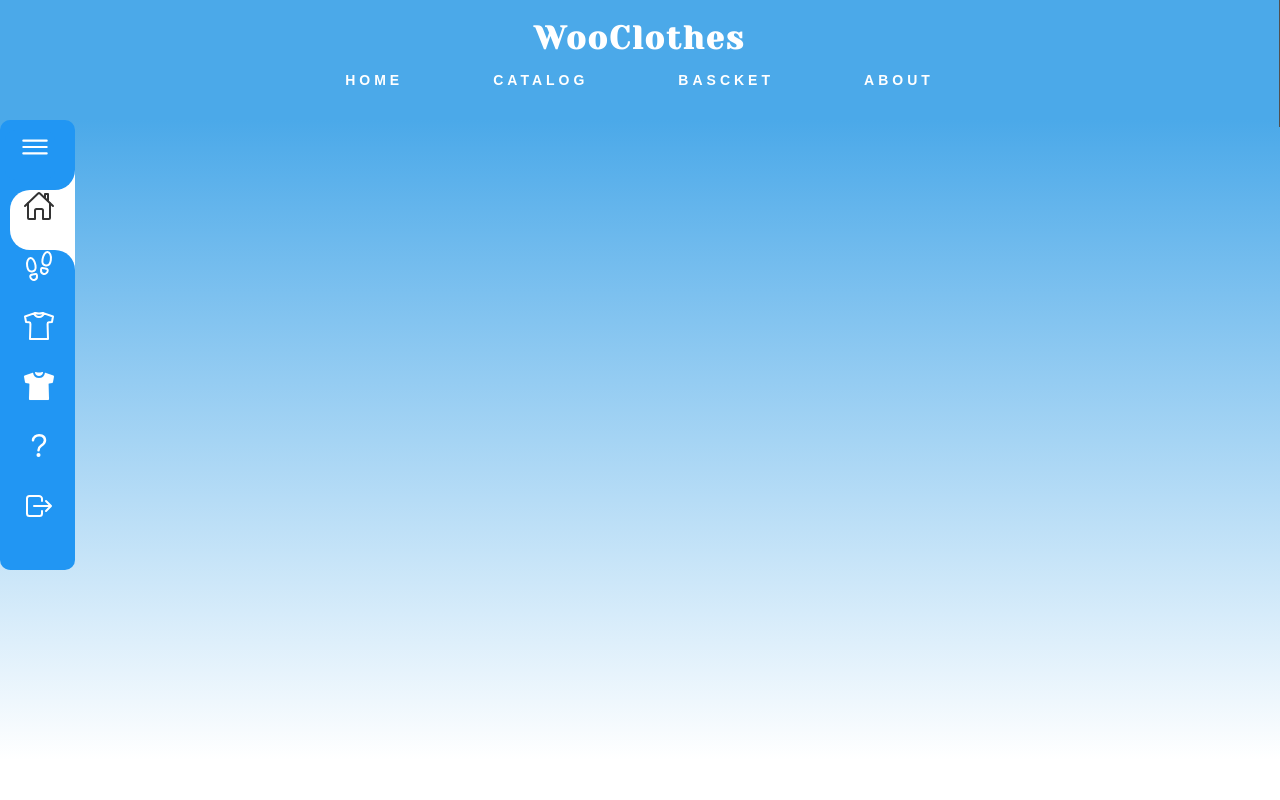
After one commit to nikolin-2001/DjangoHtml, a Django app: template myapi/templates/myapi/catalog_form.html in a window 1280 px wide. The commit adds this page. Run offline with Django 4.2, Linux system fonts and the light colour scheme; the template is opened without the code that fills it, so the values that code supplies are empty.

Commit message:
catalog create

```diff
--- a/myapi/models.py
+++ b/myapi/models.py
@@ -50,3 +50,6 @@
     class Meta:
         verbose_name = 'кофту'
         verbose_name_plural = 'кофты'
+
+class Catalog(models.Model):
+    text = models.TextField('Текст', max_length=5000)
--- /dev/null
+++ b/myapi/templates/myapi/catalog_form.html
@@ -0,0 +1,20 @@
+{% include "myapi/navbar.html" %}
+
+{% load static %}
+<!DOCTYPE html>
+<html lang="en">
+<head>
+    <meta charset="utf-8">
+    <title>WooShop</title>
+    <link rel="stylesheet" href="{% static 'css/navbar.css' %}" type="text/css">
+    <link rel="stylesheet" href="{% static 'css/catalog-form.css' %}" type="text/css">
+    <link rel="stylesheet" href="{% static 'css/sidebar.css' %}" type="text/css">
+
+</head>
+
+<body class="body-cart body-navbar content">
+    <div class="content-sidebar">
+        {% include "myapi/sidebar.html" %}
+    </div>
+</body>
+</html>
--- a/myapi/templates/myapi/navbar.html
+++ b/myapi/templates/myapi/navbar.html
@@ -1,24 +1,27 @@
 <header class="header-navbar content-sidebar content-header " >
     <a href="#" class="logo">WooClothes </a>
     <ul class="ul-navbar">
-        <li class="li-navbar"><a class="a-navbar" href="#">
+        <li class="li-navbar"><a class="a-navbar" href="/">
             <span class="span-navbar"></span>
             <span class="span-navbar"></span>
             <span class="span-navbar"></span>
             <span class="span-navbar"></span>
             Home
         </a></li>
-        <li class="li-navbar"><a class="a-navbar" href="#">            <span class="span-navbar"></span>
+        <li class="li-navbar"><a class="a-navbar" href="/catalog">
+            <span class="span-navbar"></span>
             <span class="span-navbar"></span>
             <span class="span-navbar"></span>
             <span class="span-navbar"></span>
         Catalog</a></li>
-        <li class="li-navbar"><a class="a-navbar" href="#">            <span class="span-navbar"></span>
+        <li class="li-navbar"><a class="a-navbar" href="#">
+            <span class="span-navbar"></span>
             <span class="span-navbar"></span>
             <span class="span-navbar"></span>
             <span class="span-navbar"></span>
         Bascket</a></li>
-        <li class="li-navbar"><a class="a-navbar" href="#">            <span class="span-navbar"></span>
+        <li class="li-navbar"><a class="a-navbar" href="#">
+            <span class="span-navbar"></span>
             <span class="span-navbar"></span>
             <span class="span-navbar"></span>
             <span class="span-navbar"></span>
--- /dev/null
+++ b/myapi/templates/myapi/sidebar.html
@@ -0,0 +1,85 @@
+
+<div class="navigation">
+        <div class="toggle">
+            <ion-icon name="menu-outline" class="open"></ion-icon>
+            <ion-icon name="close-outline" class="close"></ion-icon>
+        </div>
+        <ul class="saidbar-ul">
+            <li class="list saidbar-li active">
+                <b></b>
+                <b></b>
+                <a class="saidbar-a" href="#">
+                    <span class="saidbar-icon"><ion-icon name="home-outline"></ion-icon></span>
+                    <span class="saidbar-title">Дом</span>
+                </a>
+            </li>
+            <li class="list saidbar-li">
+                <b></b>
+                <b></b>
+                <a class="saidbar-a" href="#" >
+                    <span class="saidbar-icon"><ion-icon name="footsteps-outline"></ion-icon></span>
+                    <span class="saidbar-title">Кроссовки</span>
+                </a>
+            </li>
+            <li class="list saidbar-li">
+                <b></b>
+                <b></b>
+                <a class="saidbar-a" href="#">
+                    <span class="saidbar-icon"> <ion-icon name="shirt-outline"></ion-icon> </span>
+                    <span class="saidbar-title">Футболки</span>
+                </a>
+            </li>
+            <li class="list saidbar-li">
+                <b></b>
+                <b></b>
+                <a class="saidbar-a" href="#">
+                    <span class="saidbar-icon"><ion-icon name="shirt"></ion-icon></span>
+                    <span class="saidbar-title">Кофты</span>
+                </a>
+            </li>
+            <li class="list saidbar-li">
+                <b></b>
+                <b></b>
+                <a class="saidbar-a" href="#">
+                    <span class="saidbar-icon"><ion-icon name="help-outline"></ion-icon></span>
+                    <span class="saidbar-title">Помощь</span>
+                </a>
+            </li>
+            <li class="list saidbar-li">
+                <b></b>
+                <b></b>
+                <a class="saidbar-a" href="#">
+                    <span class="saidbar-icon"><ion-icon name="log-out-outline"></ion-icon></span>
+                    <span class="saidbar-title">Выйти</span>
+                </a>
+            </li>
+        </ul>
+    </div>
+
+
+
+    <script type="module" src="https://unpkg.com/ionicons@5.5.2/dist/ionicons/ionicons.esm.js"></script>
+    <script nomodule src="https://unpkg.com/ionicons@5.5.2/dist/ionicons/ionicons.js"></script>
+
+    <script>
+        let menuToggle = document.querySelector('.toggle');
+        let navigation = document.querySelector('.navigation')
+        menuToggle.onclick = function(){
+            menuToggle.classList.toggle('active');
+            navigation.classList.toggle('active');
+
+        }
+
+
+
+        let list = document.querySelectorAll('.list');
+        for (let i=0; i<list.length; i++){
+            list[i].onclick = function(){
+                let j = 0;
+                while (j < list.length){
+                    list[j++].className = 'list';
+                }
+                list[i].className = 'list active';
+            }
+        }
+    </script>
--- a/myapi/urls.py
+++ b/myapi/urls.py
@@ -13,7 +13,8 @@
 
 urlpatterns = [
     path('', views.index, name='index'),
-    path('api-auth/', include('rest_framework.urls', namespace='rest_framework'))
+    path('api-auth/', include('rest_framework.urls', namespace='rest_framework')),
+    path('catalog/', views.PashalkaoneCreate.as_view(), name='Catalog'),
 ]
 urlpatterns += static(settings.STATIC_URL, document_root=settings.STATIC_ROOT)
 urlpatterns += static(settings.MEDIA_URL, document_root=settings.MEDIA_ROOT)
--- /dev/null
+++ b/static/css/catalog-form.css
@@ -0,0 +1,58 @@
+@import url('https://fonts.googleapis.com/css?family=Poppins:200,300,400,500,600,700,800,900&display=swap');
+*
+{
+    margin: 0;
+    padding: 0;
+    box-sizing: border-box;
+    font-family: 'Proppins', sans-serif;
+}
+.body-cart
+{
+    display: flex;
+    justify-content: center;
+    align-items: center;
+    background: linear-gradient(#4ba9e9, #4ba9e9 15%, #fff 95%, #fff 20%);
+    background-repeat: no-repeat;
+}
+body {
+    font-family: 'Catamaran', sans-serif;
+}
+
+body, html {
+    height: 100vh;
+}
+
+.content {
+    display: grid;
+    grid-template-columns: 310px 1fr;
+    grid-template-rows: 98px 1fr;
+    height: 100%;
+    gap: 60px
+}
+
+.content-sidebar {
+    border-right: 1px solid #505050;
+    grid-column: 1 / 2;
+    grid-row: 1 / 3;
+    display: flex;
+    flex-direction: column;
+    justify-content: space-between;
+}
+
+
+.content-sidebar__list {
+    list-style: none;
+    margin-bottom: 60px;
+}
+.content-sidebar__item {
+    margin-top: 50px;
+    padding-left: 0;
+}
+.content-sidebar__link {
+    display: block;
+    width: 30px;
+    height: 30px;
+    margin: 0;
+    background-repeat: no-repeat;
+    background-position: center center;
+}
--- /dev/null
+++ b/static/css/sidebar.css
@@ -0,0 +1,172 @@
+
+.navigation
+{
+    position: fixed;
+    top: 120px;
+    bottom: 20px;
+    width: 70px;
+    height: 450px;
+    border-radius: 10px;
+    box-sizing: initial;
+    border-left: 5px solid #2196f3;
+    background: #2196f3;
+    transition: width 0.4s;
+    overflow-x: hidden;
+}
+.navigation.active
+{
+    width: 200px;
+}
+
+.navigation ul
+{
+    position: absolute;
+    top: 30px;
+    left: 0;
+    width: 100%;
+    padding-left: 5px;
+    padding-top: 40px;
+}
+.navigation ul li
+{
+    position: relative;
+    list-style: none;
+    width: 100%;
+    border-top-left-radius: 20px;
+    border-bottom-left-radius: 20px;
+}
+
+.navigation ul li.active
+{
+    background: #fff;
+}
+.navigation ul li b:nth-child(1)
+{
+    position: absolute;
+    top: -20px;
+    height: 20px;
+    width: 100%;
+    background: #fff;
+    display: none;
+}
+.navigation ul li b:nth-child(1)::before
+{
+    content: '';
+    position: absolute;
+    top: 0;
+    left: 0;
+    width: 100%;
+    height: 100%;
+    border-bottom-right-radius: 20px;
+    background: #2196f3;
+}
+
+.navigation ul li b:nth-child(2)
+{
+    position: absolute;
+    bottom: -20px;
+    height: 20px;
+    width: 100%;
+    background: #fff;
+    display: none;
+}
+.navigation ul li b:nth-child(2)::before
+{
+    content: '';
+    position: absolute;
+    top: 0;
+    left: 0;
+    width: 100%;
+    height: 100%;
+    border-top-right-radius: 20px;
+    background: #2196f3;
+}
+
+.navigation ul li.active b:nth-child(1),
+.navigation ul li.active b:nth-child(2)
+{
+    display: block;
+}
+.navigation ul li a
+{
+    position: relative;
+    display: block;
+    width: 100%;
+    display: flex;
+    text-decoration: none;
+    color: #fff;
+}
+.navigation ul li.active a
+{
+    color: #333;
+}
+
+
+
+
+
+.navigation ul li a .saidbar-icon
+{
+    position: relative;
+    display: block;
+    min-height: 60px;
+    height: 60px;
+    line-height: 70px;
+    text-align: center;
+}
+.navigation ul li a .saidbar-icon ion-icon
+{
+    font-size: 2em;
+    padding-left: 13px;
+}
+.navigation ul li a .saidbar-title
+{
+    position: relative;
+    display: block;
+    padding-left: 25px;
+    height: 60px;
+    line-height: 60px;
+    white-space: normal;
+}
+
+.toggle
+{
+    position: fixed;
+    top: 130px;
+    padding-left: 10px;
+    width: 50px;
+    height: 50px;
+    z-index: 1;
+    background: #2196f3;
+    border-radius: 10px;
+    cursor: pointer;
+    display: flex;
+
+    justify-content: center;
+}
+
+.toggle.active
+{
+    margin-left: 120px;
+    transition-property: margin-left;
+    transition-duration: 0.6s;
+}
+.toggle ion-icon
+{
+    position: absolute;
+    color: #fff;
+    font-size: 34px;
+    display: none;
+
+}
+
+.toggle ion-icon.open,
+.toggle.active ion-icon.close
+{
+    display: block;
+}
+.toggle ion-icon.close,
+.toggle.active ion-icon.open
+{
+    display: none;
+}
```
Also changed, not shown: myapi/templates/myapi/sss.html (deleted, +0 -96 lines), myapi/views.py (+9 -1 lines), db.sqlite3, myapi/migrations/0020_catalog.py (added), myapi/templates/myapi/preview.html (added), static/images/saidbar/sneakers.jpg (added), static/images/saidbar/sneakers.svg (added).
